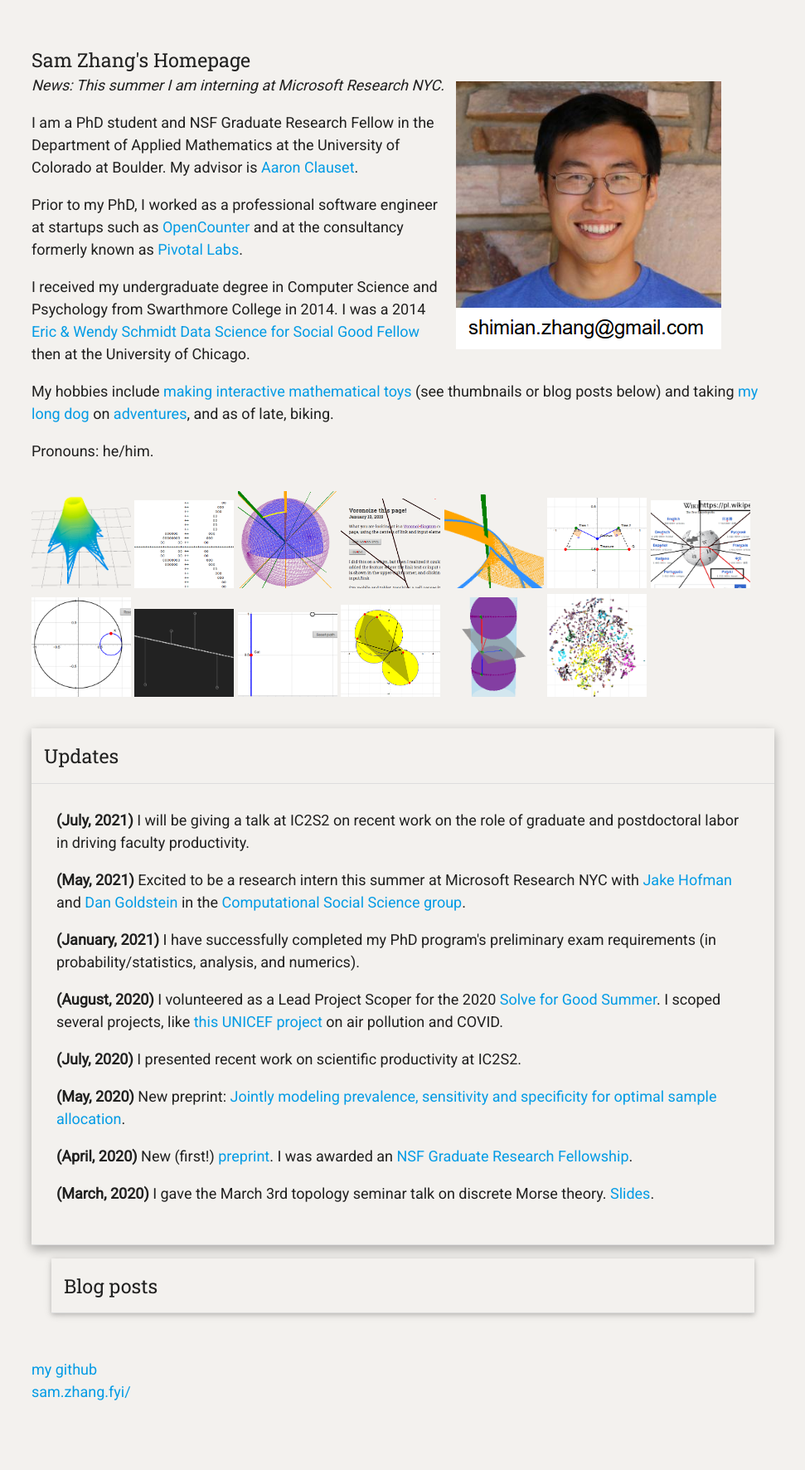
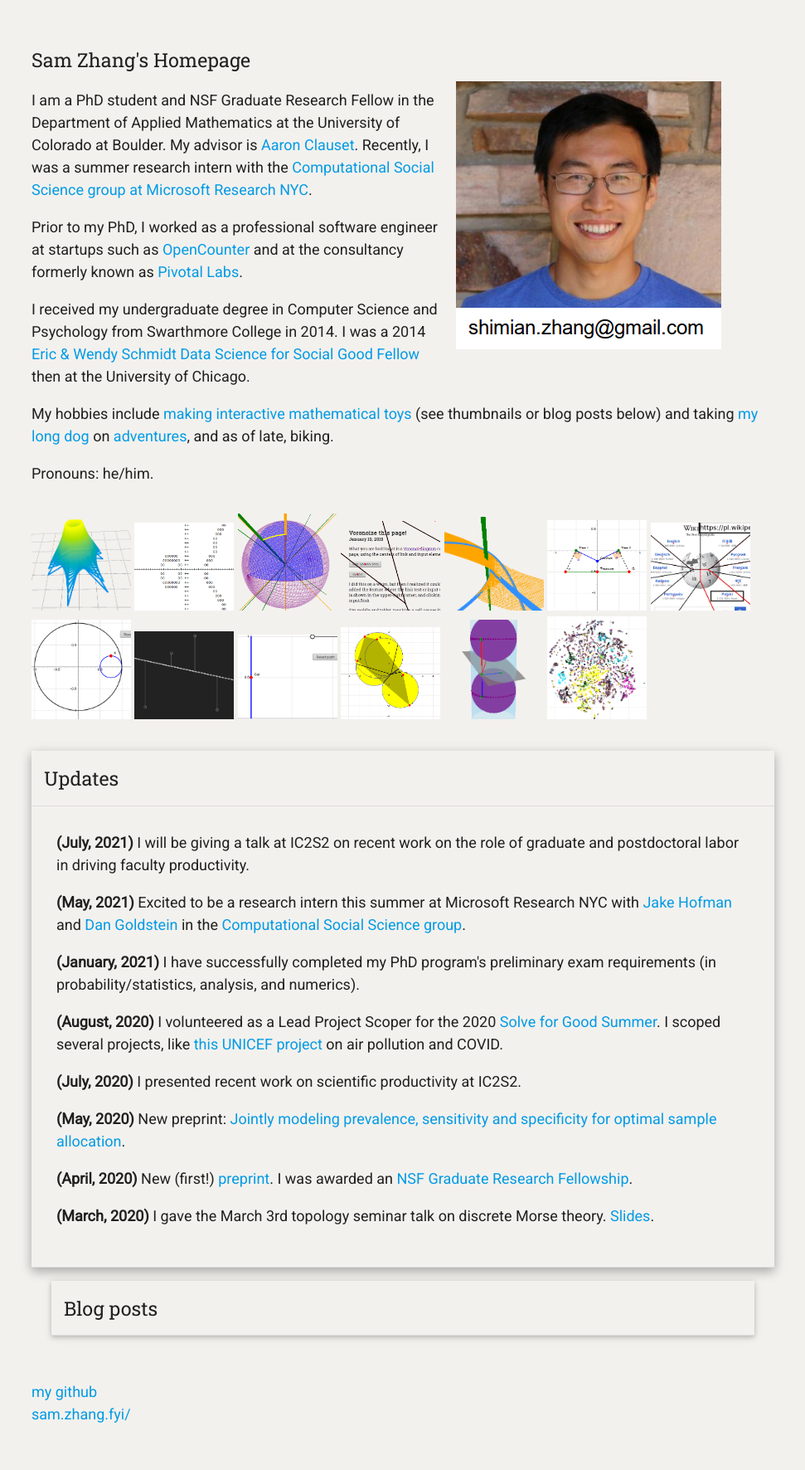
Before and after one commit to samzhang111/samzhang111.github.io, a Jekyll site: the page built from index.html, in a window 1280 px wide. Shown: the whole page at 83% size, without its empty margins (154-1125 px from the left). Built offline with Jekyll 4.4.1, drawn with Linux system fonts in a browser that asks for light colours; before the commit the page ends 1745 px from its top, so only the background shows below that.

Commit message:
update for end of internship

```diff
--- a/index.html
+++ b/index.html
@@ -13,9 +13,8 @@
         </span>
 
         <div class="intro">
-            <em>News: This summer I am interning at Microsoft Research NYC.</em>
             <p>
-            I am a PhD student and NSF Graduate Research Fellow in the Department of Applied Mathematics at the University of Colorado at Boulder. My advisor is <a href="http://tuvalu.santafe.edu/~aaronc/">Aaron Clauset</a>.
+            I am a PhD student and NSF Graduate Research Fellow in the Department of Applied Mathematics at the University of Colorado at Boulder. My advisor is <a href="http://tuvalu.santafe.edu/~aaronc/">Aaron Clauset</a>. Recently, I was a summer research intern with the <a href="https://www.microsoft.com/en-us/research/theme/computational-social-science/">Computational Social Science group at Microsoft Research NYC</a>.
 
             <p>Prior to my PhD, I worked as a professional software engineer at startups such as <a href="https://opencounter.com/">OpenCounter</a> and at the consultancy formerly known as <a href="https://pivotal.io/labs">Pivotal Labs</a>.
 
```
